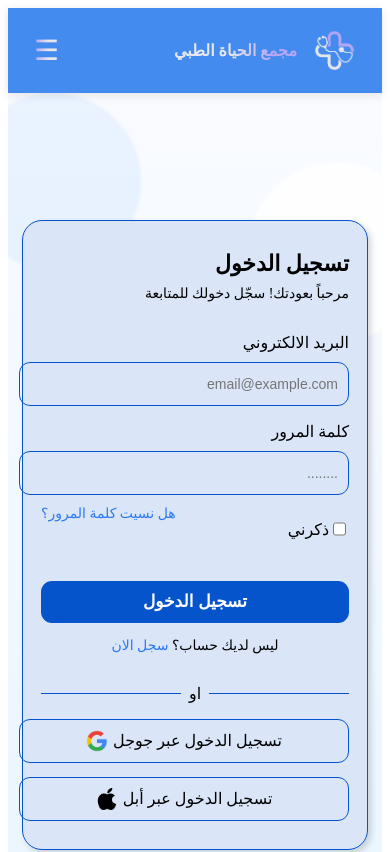
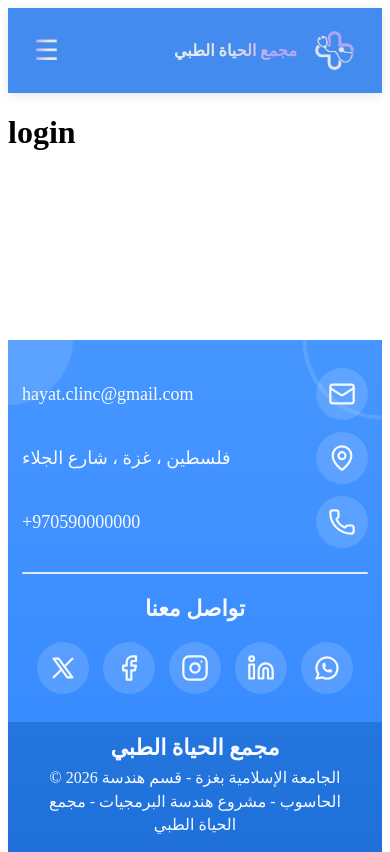
Before and after one commit to SulimanLearn/Software_project, a Nuxt app: page /login in a window 390 px wide. Shown: the top 852 px of the page. Built offline with nearby package versions, Linux system fonts and the light colour scheme.

Commit message:
Revert "Add Login Page M1"

```diff
--- a/app/pages/login.vue
+++ b/app/pages/login.vue
@@ -1,383 +1,6 @@
 <template>
     <div>
         <NavBar />
-        <div class="container">
-            <div class="box-login">
-                <form @submit.prevent="login">
-                    <div class="info">
-                        <h1>تسجيل الدخول</h1>
-                        <p>مرحباً بعودتك! سجّل دخولك للمتابعة</p>
-                    </div> <!-- .end info -->
-                    <div class="fields">
-                        <div class="email field">
-                        <label for="email-inputfield">البريد الالكتروني</label>
-                        <input type="email" id="email-inputfield" placeholder="email@example.com" v-model="email"/>
-                        </div>
-                        <div class="password field">
-                            <label for="password-inputfield">كلمة المرور</label>
-                            <input type="password" id="password-inputfield" placeholder="........" v-model="password"/>
-                            <p class="error-message" v-if="errorMessage">
-  {{ errorMessage }}
-</p>
-                            <div class="remmember-and-forget-password">
-                                <div class="remmember-me-btn">
-                                    <input type="checkbox" id="remmember-me">
-                                    <label for="remmember-me">ذكرني</label>
-                                </div>
-                                <NuxtLink class="Forgot-password" to="">هل نسيت كلمة المرور؟</NuxtLink>
-                            </div>
-                        </div>
-                    </div> <!-- .end fields -->
-                    <div class="btns">
-                        <button class="login-btn" type="submit">تسجيل الدخول</button>
-                        <div class="dont-have-acount">
-
-                            <p>ليس لديك حساب؟ <NuxtLink class="register-now" to="/register">سجل الان</NuxtLink></p>
-                        </div>
-                        <div class="dividing-line">
-                            <div></div>
-                            <p>او</p>
-                            <div></div>
-                        </div>
-
-                        <div class="login-with-google-apple">
-                            <a href="" class="login-with-google">
-                            تسجيل الدخول عبر جوجل
-                            <img src="/images/Google__G__logo.png" alt="Google icon">
-                            </a>
-                            <a href="" class="login-with-apple">
-                                تسجيل الدخول عبر أبل
-                                <img src="/images/apple-icon.png" alt="Google icon">
-                            </a>
-                        </div>
-
-                    </div> <!-- .end btns -->
-                </form> <!-- .end form -->
-            </div> <!-- .end box-login -->
-        </div> <!-- .end container -->
+        <h1>login</h1>
     </div>
 </template>
-
-
-<style scoped>
-    .container {
-        direction: rtl;
-        min-height: 100vh;
-        display: flex;
-        justify-content: center;
-        align-items: center;
-        user-select: none;
-        background: radial-gradient(circle at 12% 10%, #b4d5ff38 0 10%, transparent 10.5%),
-            radial-gradient(circle at 88% 18%, #ffffffd1 0 11%, transparent 11.5%),
-            linear-gradient(180deg, #f9fbff 0%, #e9f5ff 100%)
-    }
-    .box-login {
-        width: 529px;
-        /* height: 676px; */
-        background-color: #DAE6F8;
-        padding: 36px 25px 30px 25px;
-        border: 1px solid #0654CB;
-        box-shadow: 3px 3px 6px 0px #00000029;
-        border-radius: 25px;
-    }
-
-    form {
-        width: 100%;
-        display: flex;
-        flex-direction: column;
-        align-items: self-start;
-        gap: 34px;
-    }
-    .info {
-        line-height: 38px;
-    }
-    .info h1 {
-        font-weight: 700;
-        font-size: 28px;
-        margin: 0;
-    }
-    .info p{
-        font-weight: 400;
-        font-size: 17px;
-        margin: 0;
-    }
-    .fields, input {
-        width: 100%;
-    }
-    .field {
-        display: flex;
-        flex-direction: column;
-        align-items: flex-start;
-        gap: 10px;
-        margin-bottom: 16px;
-    }
-    label {
-        font-weight: 400;
-        font-size: 19px;
-    }
-    input {
-        height: 44px;
-        border-radius: 11px;
-        border: 1px solid #0654CB;
-        background-color: inherit;
-        padding: 0 10px;
-    }
-    input:focus {
-        border: 2px solid #0654CB;
-        outline: none;
-        box-shadow: none;
-    }
-    .error-message {
-        width: 100%;
-        color: #e63946;
-        font-size: 15px;
-        font-weight: 500;
-        text-shadow: 0 1px 2px rgba(0, 0, 0, 0.15);
-    }
-    .remmember-and-forget-password {
-        width: 100%;
-        display: flex;
-        justify-content: space-between;
-        align-items: center;
-    }
-    .remmember-me-btn {
-        display: flex;
-        justify-content: center;
-        align-items: center;
-        font-weight: 400;
-    }
-    .remmember-me-btn label {
-        font-weight: 300;
-    }
-    .remmember-me-btn input, label {
-        cursor: pointer;
-    }
-    .remmember-and-forget-password .Forgot-password {
-        text-decoration: none;
-        color: #2d79f3;
-    }
-    button {
-        width: 100%;
-        height: 44px;
-        border-radius: 11px;
-        font-size: 20px;
-        font-weight: 700;
-    }
-    .btns {
-        width: 100%;
-    }
-    .dont-have-acount {
-        width: 100%;
-        display: flex;
-        justify-content: center;
-        align-items: center;
-    }
-    .dont-have-acount .register-now {
-        text-decoration: none;
-        color: #2d79f3;
-    }
-    .login-btn {
-        margin-top: -13px;
-        background-color: #0654CB;
-        color: white;
-        border: none;
-        cursor: pointer;
-    }
-    .create-new-account-btn {
-        background-color: inherit;
-        border: 1px solid #0654CB;
-        color: #000000;
-    }
-    .dividing-line {
-        display: flex;
-        justify-content: center;
-        align-items: center;
-        gap: 8px;
-    }
-    .dividing-line div {
-        flex: 1;
-        height: 1px;
-        background-color: #0654CB;
-    }
-    .login-with-google-apple {
-        display: flex;
-        justify-content: center;
-        align-items: center;
-        gap: 30px;
-        margin-right: -18px;
-    }
-    .login-with-google-apple .login-with-google, .login-with-apple {
-        display: flex;
-        justify-content: center;
-        align-items: center;
-        gap: 5px;
-    }
-    .login-with-google-apple a {
-        text-decoration: none;
-        height: 44px;
-        border-radius: 11px;
-        border: 1px solid #0654CB;
-        color: #000000;
-        background-color: inherit;
-        padding: 0 10px;
-    }
-    .login-with-google-apple img {
-        width: 25px;
-        height: 25px;
-    }
-    @media (max-width: 1030px) {
-
-    .box-login {
-        width: 460px;
-        padding: 32px 22px;
-    }
-
-    .info h1 {
-        font-size: 25px;
-    }
-
-    .info p {
-        font-size: 15px;
-    }
-
-    label {
-        font-size: 17px;
-    }
-
-    button {
-        font-size: 18px;
-    }
-
-    .login-with-google-apple {
-        gap: 18px;
-        margin-right: 0;
-        flex-wrap: wrap;
-    }
-
-    .login-with-google-apple a {
-        width: 180px;
-        display: flex;
-        justify-content: center;
-        align-items: center;
-    }
-}
-
-
-
-@media (max-width: 720px) {
-
-    .container {
-        padding: 20px 14px;
-    }
-
-    .box-login {
-        width: 100%;
-        max-width: 420px;
-        padding: 28px 18px;
-        border-radius: 20px;
-    }
-
-    form {
-        gap: 24px;
-    }
-
-    .info {
-        line-height: 30px;
-    }
-
-    .info h1 {
-        font-size: 22px;
-    }
-
-    .info p {
-        font-size: 14px;
-    }
-
-    label {
-        font-size: 16px;
-    }
-
-    input {
-        height: 42px;
-        font-size: 14px;
-    }
-
-    .remmember-and-forget-password {
-        gap: 12px;
-        align-items: flex-start;
-    }
-
-    .Forgot-password {
-        font-size: 14px;
-    }
-
-    button {
-        height: 42px;
-        font-size: 17px;
-    }
-
-    .dont-have-acount {
-        font-size: 14px;
-        text-align: center;
-    }
-
-    .login-with-google-apple {
-        width: 100%;
-        flex-direction: column;
-        gap: 14px;
-    }
-
-    .login-with-google-apple a {
-        width: 100%;
-        height: 42px;
-        display: flex;
-        justify-content: center;
-        align-items: center;
-    }
-
-    .login-with-google-apple img {
-        width: 22px;
-        height: 22px;
-    }
-}
-</style>
-<script setup>
-    const email = ref('')
-const password = ref('')
-const errorMessage = ref('')
-
-const isLoggedIn = useState('isLoggedIn', () => false)
-
-const login = async () => {
-
-  errorMessage.value = ''
-
-  const emailPattern = /^[^\s@]+@[^\s@]+\.[^\s@]+$/
-
-  if (!emailPattern.test(email.value)) {
-    errorMessage.value = 'البريد الإلكتروني غير صحيح'
-    return
-  }
-
-  if (password.value.length < 6) {
-    errorMessage.value = 'كلمة المرور قصيرة'
-    return
-  }
-
-  if (
-    email.value === 'admin@gmail.com' &&
-    password.value === '123456'
-  ) {
-
-    // تغيير حالة تسجيل الدخول
-    isLoggedIn.value = true
-
-    // الانتقال للصفحة الرئيسية
-    await navigateTo('/')
-
-  } else {
-    errorMessage.value = 'البريد الإلكتروني أو كلمة المرور غير صحيحة'
-  }
-
-}
-</script>
```
Also changed, not shown: public/images/Google__G__logo.png (deleted), public/images/apple-icon.png (deleted).
